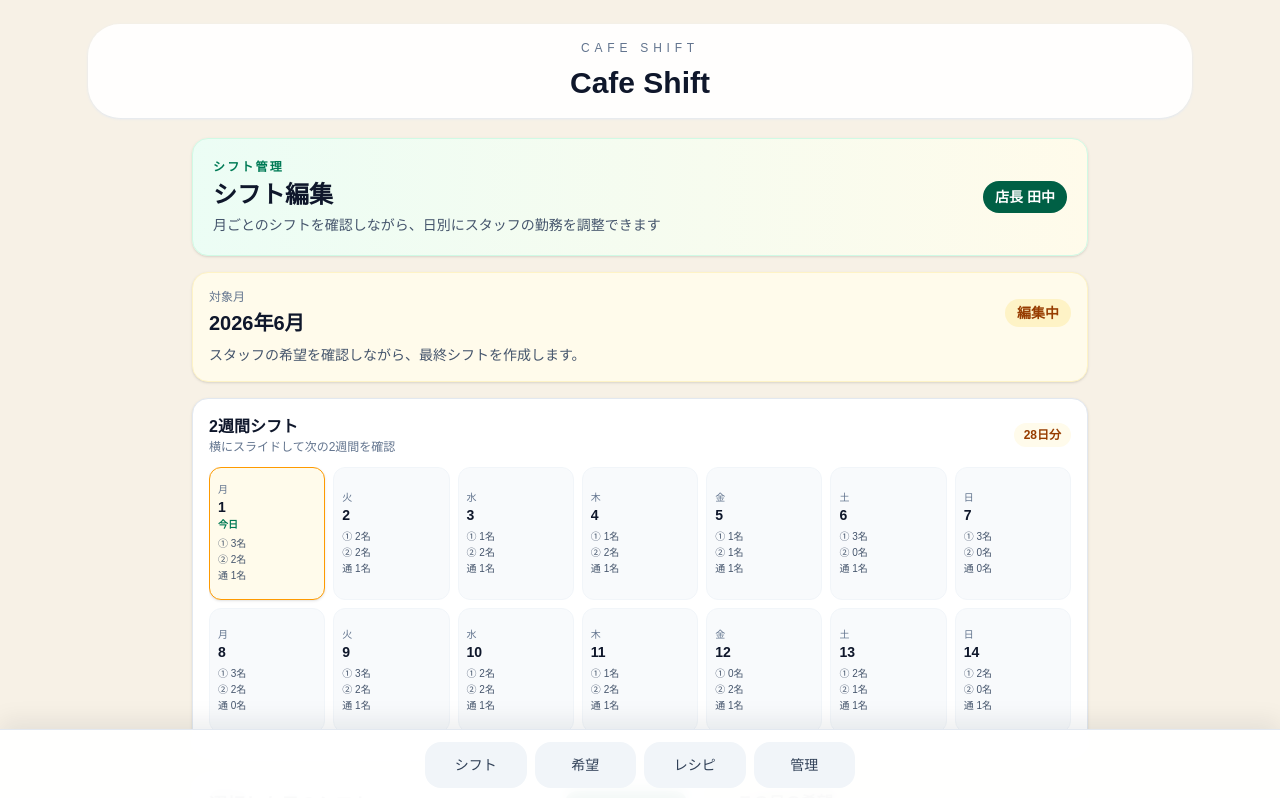
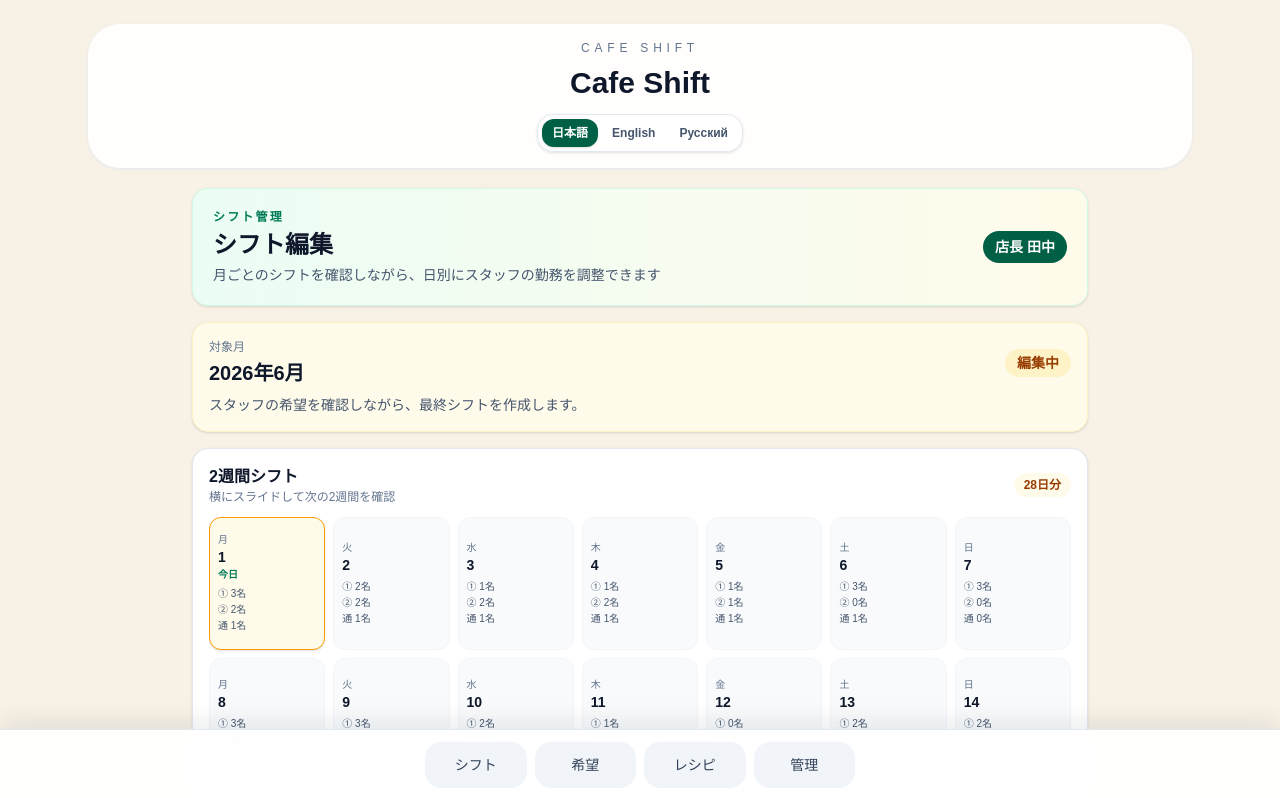
Before and after one commit to tantik/cafe-shift, a Next.js app: page /manager/shifts in a window 1280 px wide. Shown: the top 798 px of the page. Built offline with nearby package versions, Linux system fonts and the light colour scheme.

Commit message:
Add global language preference foundation

```diff
--- a/src/app/manager/settings/page.tsx
+++ b/src/app/manager/settings/page.tsx
@@ -2,9 +2,9 @@
 
 import { useState } from "react";
 import AppShell from "@/components/app-shell";
+import LanguageSwitcher from "@/components/language-switcher";
 
 type Role = "manager" | "worker";
-type Language = "日本語" | "English" | "Русский";
 
 type User = {
   id: number;
@@ -22,7 +22,6 @@ const users: User[] = [
 ];
 
 const periodPresets = [1, 10, 16, 21];
-const languageOptions: Language[] = ["日本語", "English", "Русский"];
 
 function formatPeriodExample(day: number) {
   const endDay = day === 1 ? "5月31日" : `6月${day - 1}日`;
@@ -31,7 +30,6 @@ function formatPeriodExample(day: number) {
 
 export default function ManagerSettingsPage() {
   const [periodStart, setPeriodStart] = useState("16");
-  const [selectedLanguage, setSelectedLanguage] = useState<Language>("日本語");
   const [managedUsers, setManagedUsers] = useState<User[]>(users);
   const [editingUserId, setEditingUserId] = useState<number | null>(null);
   const [draftRole, setDraftRole] = useState<Role>("worker");
@@ -180,21 +178,8 @@ export default function ManagerSettingsPage() {
           <h2 className="font-semibold text-slate-900">個人設定</h2>
           <p className="mt-2 text-sm font-semibold text-slate-800">表示言語</p>
           <p className="mt-1 text-sm text-slate-600">自分の画面で使う言語を選択できます。</p>
-          <div className="mt-2 flex flex-wrap gap-2">
-            {languageOptions.map((language) => (
-              <button
-                key={language}
-                type="button"
-                onClick={() => setSelectedLanguage(language)}
-                className={`rounded-lg border px-3 py-2 text-sm font-semibold ${
-                  selectedLanguage === language
-                    ? "border-emerald-700 bg-emerald-800 text-white"
-                    : "border-slate-200 bg-white text-slate-700"
-                }`}
-              >
-                {language}
-              </button>
-            ))}
+          <div className="mt-2">
+            <LanguageSwitcher />
           </div>
           <p className="mt-3 text-sm text-slate-500">MVPでは日本語UIを標準にし、多言語表示は後で拡張します。</p>
         </section>
--- a/src/app/page.tsx
+++ b/src/app/page.tsx
@@ -1,39 +1,50 @@
+"use client";
+
 import AppShell from "@/components/app-shell";
 import Link from "next/link";
+import { useI18n } from "@/lib/i18n/use-i18n";
 
 const cards = [
-  { title: "今日のシフト", href: "/shifts" },
+  { titleKey: "home.workerCardTitle", href: "/shifts" },
   { title: "シフト希望", href: "/requests" },
   { title: "勤務報告（シフト画面）", href: "/shifts" },
   { title: "提案・改善", href: "/suggestions" },
   { title: "レシピ確認", href: "/recipes" },
-  { title: "管理者メニュー", href: "/manager" },
+  { titleKey: "home.managerCardTitle", href: "/manager" },
 ];
 
 export default function Home() {
   return (
     <AppShell>
+      <HomeContent />
+    </AppShell>
+  );
+}
+
+function HomeContent() {
+  const { t } = useI18n();
+
+  return (
     <div className="space-y-6 pb-4">
       <section className="rounded-[2rem] bg-white p-5 shadow-sm shadow-slate-200">
-          <p className="text-sm text-slate-500">LINEで使えるカフェ向けシフト管理</p>
-          <h2 className="mt-4 text-3xl font-semibold">Cafe Shift</h2>
+        <p className="text-sm text-slate-500">{t("app.subtitle")}</p>
+        <h2 className="mt-4 text-3xl font-semibold">{t("home.title")}</h2>
         <p className="mt-3 text-sm leading-6 text-slate-600">
-            シンプルなシフト管理とレシピ確認をスマホでかんたんに。
+          {t("home.subtitle")}
         </p>
       </section>
 
       <div className="grid gap-3">
         {cards.map((card) => (
           <Link
-              key={card.title}
+            key={card.title ?? card.titleKey}
             href={card.href}
             className="rounded-[1.75rem] bg-white p-5 text-left shadow-sm shadow-slate-200 transition hover:-translate-y-0.5 hover:shadow-md"
           >
-              <p className="text-lg font-semibold">{card.title}</p>
+            <p className="text-lg font-semibold">{card.titleKey ? t(card.titleKey) : card.title}</p>
           </Link>
         ))}
       </div>
     </div>
-    </AppShell>
   );
 }
--- a/src/components/app-shell.tsx
+++ b/src/components/app-shell.tsx
@@ -1,5 +1,7 @@
 import type { ReactNode } from "react";
+import LanguageSwitcher from "@/components/language-switcher";
 import MobileNav from "@/components/mobile-nav";
+import { I18nProvider } from "@/lib/i18n/use-i18n";
 
 export default function AppShell({
   children,
@@ -11,15 +13,22 @@ export default function AppShell({
   const widthClass = variant === "wide" ? "max-w-6xl px-3 sm:px-5 md:px-6" : "max-w-[430px] px-3 sm:px-4";
 
   return (
+    <I18nProvider>
       <div className="min-h-screen bg-[#f7f1e6] text-slate-900">
         <div className={`mx-auto flex min-h-screen flex-col pb-24 pt-6 ${widthClass}`}>
           <header className="mb-5 rounded-[2rem] bg-white/90 px-5 py-4 text-center shadow-sm shadow-slate-200 backdrop-blur-sm">
+            <div className="flex flex-col items-center gap-3">
+              <div>
                 <p className="text-xs uppercase tracking-[0.4em] text-slate-500">Cafe Shift</p>
                 <h1 className="mt-2 text-3xl font-semibold leading-tight">Cafe Shift</h1>
+              </div>
+              <LanguageSwitcher />
+            </div>
           </header>
           <main className="flex-1">{children}</main>
           <MobileNav />
         </div>
       </div>
+    </I18nProvider>
   );
 }
--- /dev/null
+++ b/src/components/language-switcher.tsx
@@ -0,0 +1,31 @@
+"use client";
+
+import { useI18n } from "@/lib/i18n/use-i18n";
+import type { AppLanguage } from "@/lib/i18n/types";
+
+const languageOptions: AppLanguage[] = ["ja", "en", "ru"];
+
+export default function LanguageSwitcher() {
+  const { language, setLanguage, t } = useI18n();
+
+  return (
+    <div className="inline-flex items-center gap-1 rounded-2xl border border-slate-200 bg-white/90 p-1 shadow-sm">
+      <span className="sr-only">{t("language.label")}</span>
+      {languageOptions.map((option) => (
+        <button
+          key={option}
+          type="button"
+          onClick={() => setLanguage(option)}
+          className={`rounded-xl px-2.5 py-1.5 text-xs font-semibold transition ${
+            language === option
+              ? "bg-emerald-800 text-white shadow-sm"
+              : "text-slate-600 hover:bg-slate-100"
+          }`}
+          aria-pressed={language === option}
+        >
+          {t(`language.${option}`)}
+        </button>
+      ))}
+    </div>
+  );
+}
--- a/src/components/mobile-nav.tsx
+++ b/src/components/mobile-nav.tsx
@@ -2,16 +2,18 @@
 
 import Link from 'next/link';
 import { usePathname } from 'next/navigation';
+import { useI18n } from '@/lib/i18n/use-i18n';
 
 const navItems = [
-  { href: '/shifts', label: 'シフト' },
-  { href: '/requests', label: '希望' },
-  { href: '/recipes', label: 'レシピ' },
-  { href: '/manager', label: '管理' },
+  { href: '/shifts', labelKey: 'nav.shifts' },
+  { href: '/requests', labelKey: 'nav.requests' },
+  { href: '/recipes', labelKey: 'nav.recipes' },
+  { href: '/manager', labelKey: 'nav.manager' },
 ];
 
 export default function MobileNav() {
   const pathname = usePathname();
+  const { t } = useI18n();
 
   return (
     <nav className="fixed bottom-0 left-0 right-0 z-40 border-t border-slate-200 bg-white/95 px-3 py-3 shadow-[0_-8px_24px_rgba(15,23,42,0.08)] backdrop-blur-sm">
@@ -28,7 +30,7 @@ export default function MobileNav() {
                   : 'bg-slate-100 text-slate-700 hover:bg-slate-200'
               }`}
             >
-              {item.label}
+              {t(item.labelKey)}
             </Link>
           );
         })}
--- /dev/null
+++ b/src/lib/i18n/dictionaries.ts
@@ -0,0 +1,58 @@
+import type { AppLanguage } from "@/lib/i18n/types";
+
+export const dictionaries: Record<AppLanguage, Record<string, string>> = {
+  ja: {
+    "app.name": "Cafe Shift",
+    "app.subtitle": "LINEで使えるカフェ向けシフト管理",
+    "nav.shifts": "シフト",
+    "nav.requests": "希望",
+    "nav.recipes": "レシピ",
+    "nav.manager": "管理",
+    "language.label": "表示言語",
+    "language.ja": "日本語",
+    "language.en": "English",
+    "language.ru": "Русский",
+    "home.title": "Cafe Shift",
+    "home.subtitle": "シンプルなシフト管理とレシピ確認をスマホでかんたんに。",
+    "home.workerCardTitle": "今日のシフト",
+    "home.managerCardTitle": "管理者メニュー",
+    "settings.languageTitle": "個人設定",
+    "settings.languageDescription": "自分の画面で使う言語を選択できます。",
+  },
+  en: {
+    "app.name": "Cafe Shift",
+    "app.subtitle": "Shift management for cafes, made for LINE",
+    "nav.shifts": "Shifts",
+    "nav.requests": "Requests",
+    "nav.recipes": "Recipes",
+    "nav.manager": "Manager",
+    "language.label": "Display language",
+    "language.ja": "日本語",
+    "language.en": "English",
+    "language.ru": "Русский",
+    "home.title": "Cafe Shift",
+    "home.subtitle": "Simple shift management and recipe checks on your phone.",
+    "home.workerCardTitle": "Today’s Shifts",
+    "home.managerCardTitle": "Manager Menu",
+    "settings.languageTitle": "Personal Settings",
+    "settings.languageDescription": "Choose the language used on your own screen.",
+  },
+  ru: {
+    "app.name": "Cafe Shift",
+    "app.subtitle": "Управление сменами кафе для LINE",
+    "nav.shifts": "Смены",
+    "nav.requests": "Заявки",
+    "nav.recipes": "Рецепты",
+    "nav.manager": "Менеджер",
+    "language.label": "Язык интерфейса",
+    "language.ja": "日本語",
+    "language.en": "English",
+    "language.ru": "Русский",
+    "home.title": "Cafe Shift",
+    "home.subtitle": "Простое управление сменами и рецептами с телефона.",
+    "home.workerCardTitle": "Сегодняшние смены",
+    "home.managerCardTitle": "Меню менеджера",
+    "settings.languageTitle": "Личные настройки",
+    "settings.languageDescription": "Выберите язык для своего экрана.",
+  },
+};
--- /dev/null
+++ b/src/lib/i18n/types.ts
@@ -0,0 +1 @@
+export type AppLanguage = "ja" | "en" | "ru";
--- /dev/null
+++ b/src/lib/i18n/use-i18n.tsx
@@ -0,0 +1,64 @@
+"use client";
+
+import { createContext, useContext, useMemo, useSyncExternalStore, type ReactNode } from "react";
+import { dictionaries } from "@/lib/i18n/dictionaries";
+import type { AppLanguage } from "@/lib/i18n/types";
+
+const STORAGE_KEY = "cafe-shift-language";
+const STORAGE_EVENT = "cafe-shift-language-change";
+const defaultLanguage: AppLanguage = "ja";
+
+type I18nContextValue = {
+  language: AppLanguage;
+  setLanguage: (language: AppLanguage) => void;
+  t: (key: string) => string;
+};
+
+const I18nContext = createContext<I18nContextValue | null>(null);
+
+function isAppLanguage(value: string | null): value is AppLanguage {
+  return value === "ja" || value === "en" || value === "ru";
+}
+
+function getStoredLanguage(): AppLanguage {
+  if (typeof window === "undefined") {
+    return defaultLanguage;
+  }
+  const storedLanguage = window.localStorage.getItem(STORAGE_KEY);
+  return isAppLanguage(storedLanguage) ? storedLanguage : defaultLanguage;
+}
+
+function subscribeToLanguageChange(callback: () => void) {
+  window.addEventListener("storage", callback);
+  window.addEventListener(STORAGE_EVENT, callback);
+  return () => {
+    window.removeEventListener("storage", callback);
+    window.removeEventListener(STORAGE_EVENT, callback);
+  };
+}
+
+export function I18nProvider({ children }: { children: ReactNode }) {
+  const language = useSyncExternalStore(subscribeToLanguageChange, getStoredLanguage, () => defaultLanguage);
+
+  const value = useMemo<I18nContextValue>(
+    () => ({
+      language,
+      setLanguage: (nextLanguage) => {
+        window.localStorage.setItem(STORAGE_KEY, nextLanguage);
+        window.dispatchEvent(new Event(STORAGE_EVENT));
+      },
+      t: (key) => dictionaries[language][key] ?? dictionaries[defaultLanguage][key] ?? key,
+    }),
+    [language],
+  );
+
+  return <I18nContext.Provider value={value}>{children}</I18nContext.Provider>;
+}
+
+export function useI18n() {
+  const context = useContext(I18nContext);
+  if (!context) {
+    throw new Error("useI18n must be used within I18nProvider");
+  }
+  return context;
+}
```
Lines whose indentation alone changed are shown as unchanged.
